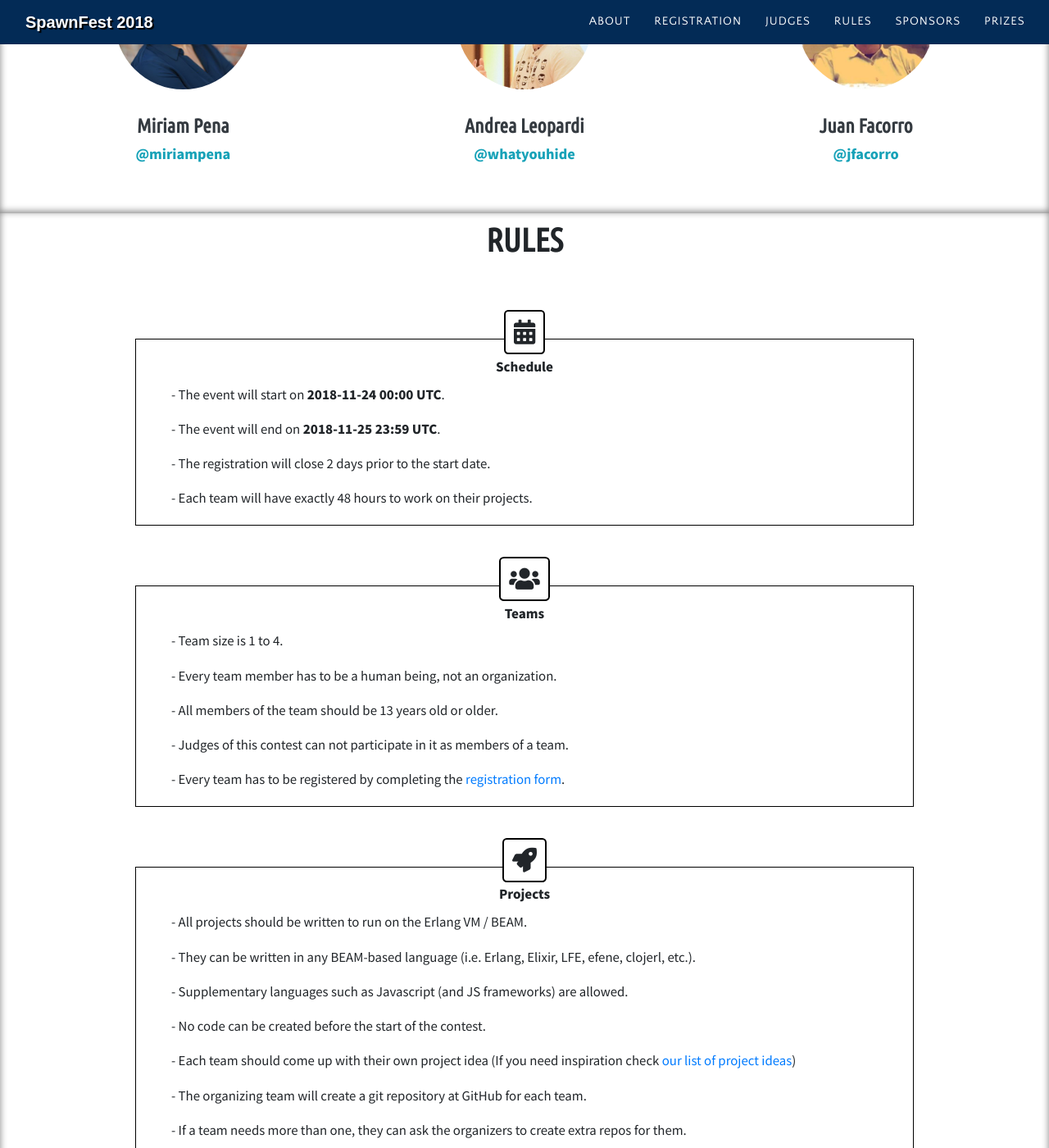
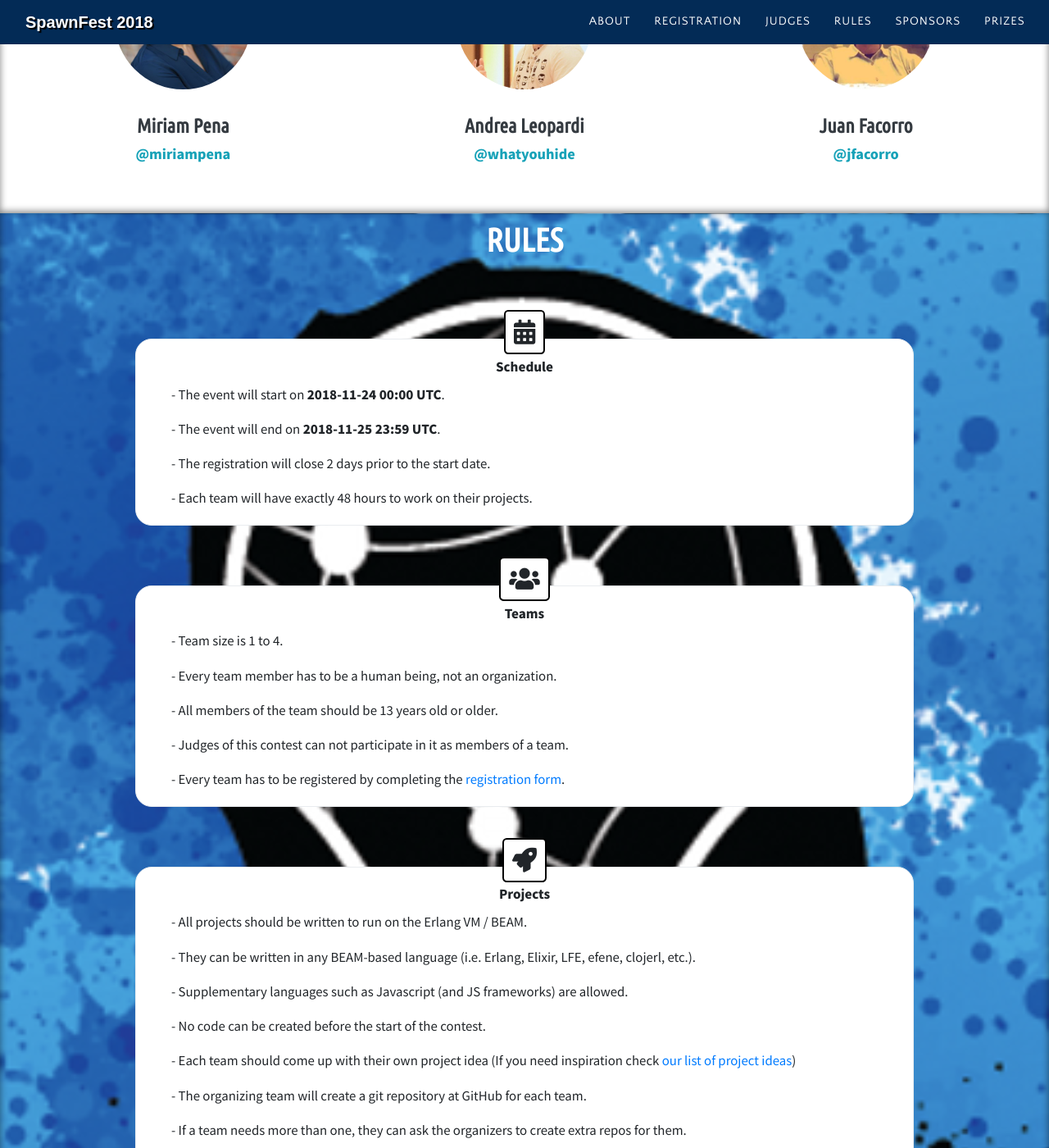
Before and after one commit to spawnfest/spawnfest.github.io, a Jekyll site: the page built from index.html, in a window 1280 px wide and 1400 px high, scrolled down 2301 px. Shown: the whole window at 82% size. Built offline with Jekyll 4.4.1, drawn with Linux system fonts in a browser that asks for light colours; nearby versions of some CDN libraries; some web fonts are replaced; comment, search, counter and statistics services are not loaded.

Commit message:
playing with parallax

```diff
--- a/_includes/rules.html
+++ b/_includes/rules.html
@@ -1,8 +1,8 @@
 <section id="rules" class="sp-box bg2">
   <div class="container-fluid">
-    <div class="row ">
+    <div class="row">
       <div class="col-lg-12 text-center">
-        <h2 class="section-heading text-uppercase">Rules</h2>
+        <h2 class="section-heading text-uppercase text-white">Rules</h2>
       </div>
     </div>
     <div class="d-inline-flex py-5 rules">
--- a/css/style.css
+++ b/css/style.css
@@ -29,7 +29,6 @@
 
 section h2.section-heading {
   font-size: 40px;
-  /*margin-right: 50px;*/
   margin-bottom: 15px;
 }
 
@@ -96,6 +95,14 @@
   }
 }
 
+section#rules {
+  background-image: url("../img/spawnfest.png");
+  background-repeat: no-repeat;
+  background-attachment: fixed;
+  background-position: center center;
+  background-size: cover;
+}
+
 .rules {
   padding-right: 12%;
   padding-left: 12%;
@@ -106,7 +113,8 @@
   padding: 3px;
   margin-top:-2%;
   margin-bottom: 4%;
-  border: 1px solid black!important;
+  border-radius: 20px;
+  background-color: white;
 }
 
 .rule-icon {
@@ -305,7 +313,7 @@
   color: white;
   background-image: url("../img/spawnfest.png");
   background-repeat: no-repeat;
-  background-attachment: scroll;
+  background-attachment: fixed;
   background-position: center center;
   background-size: cover;
   height: 35em;
```
